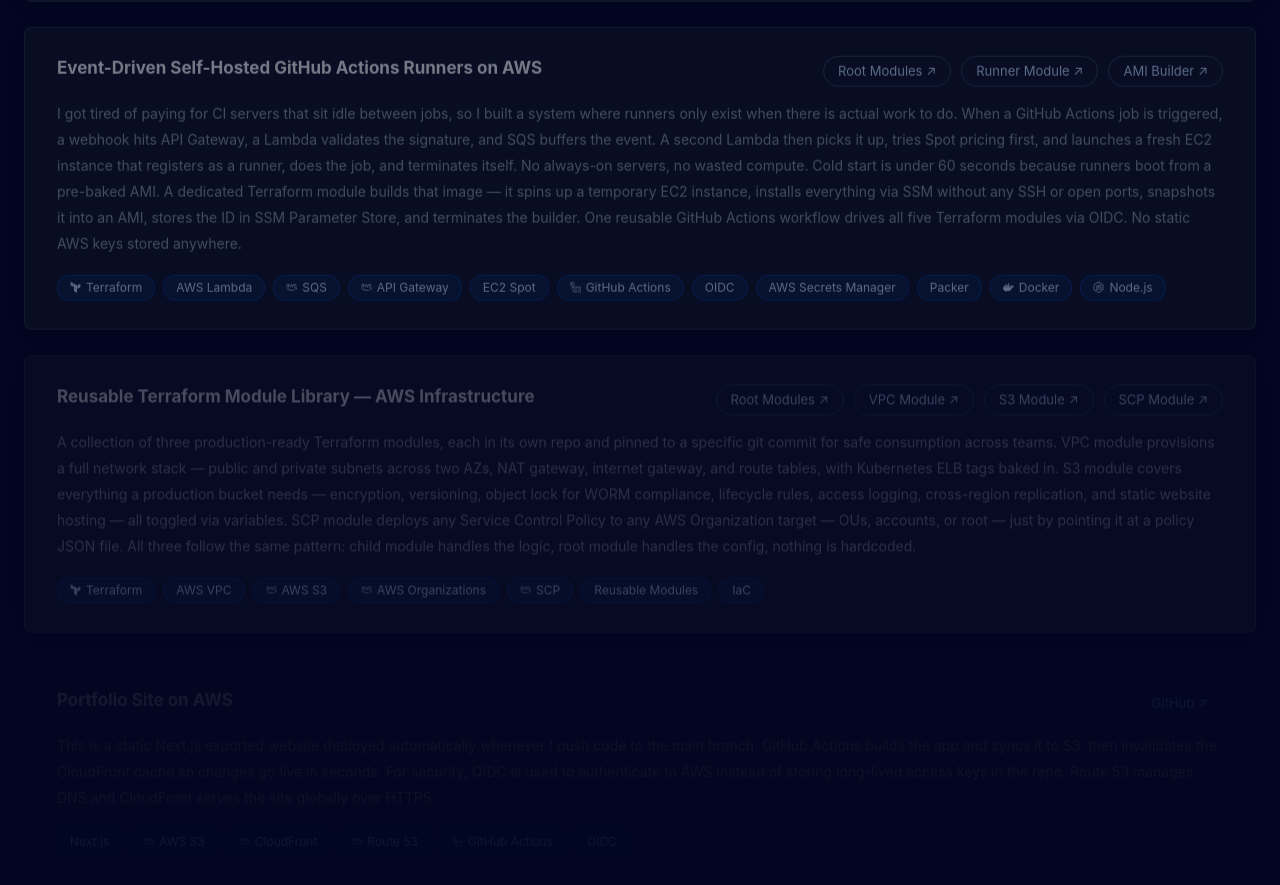
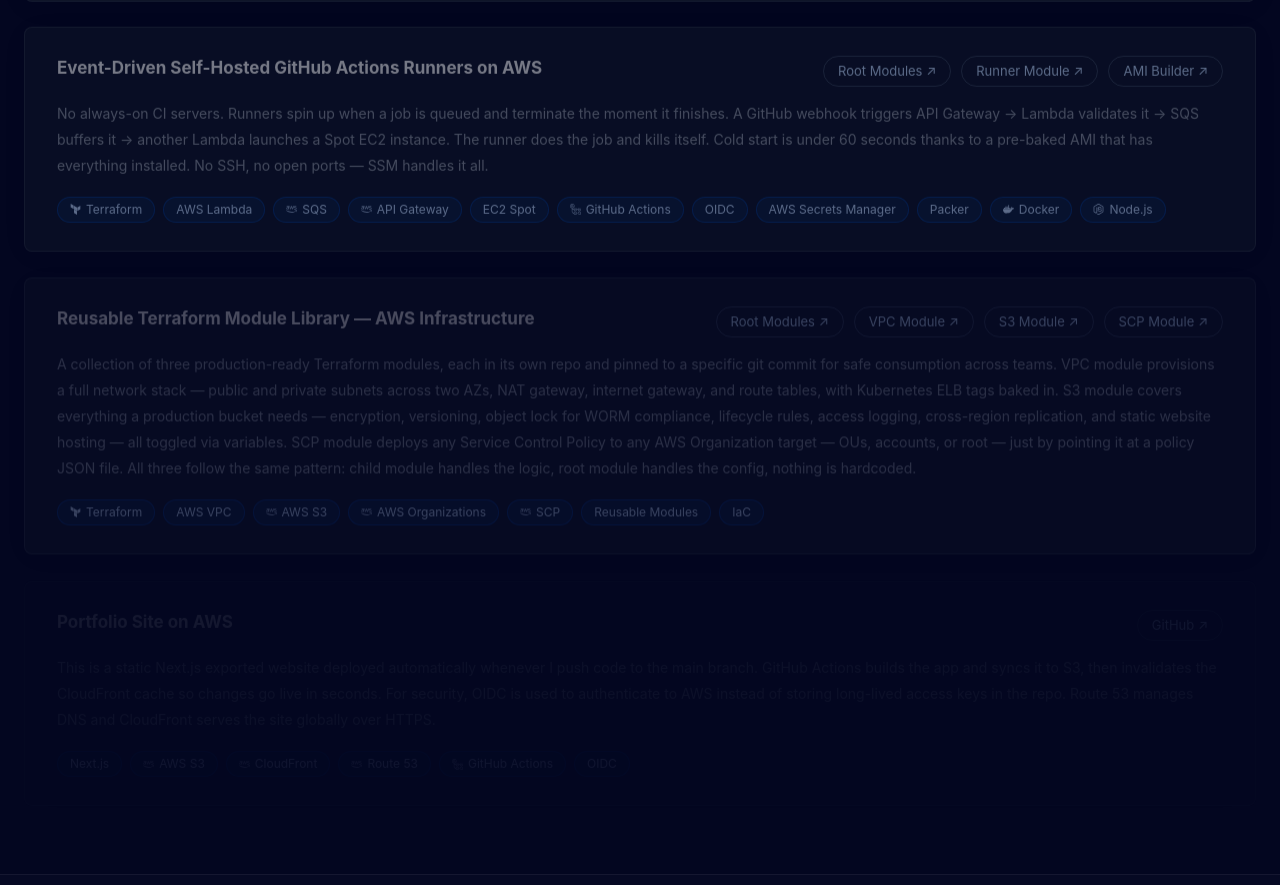
Before and after one commit to ochirdorj/portfolio, a Next.js app: page / in a window 1280 px wide. Shown: the part 2656-3541 px from the top of the page. Built offline with nearby package versions, Linux system fonts and the light colour scheme.

Commit message:
self hosted runner content has been improved

```diff
--- a/data/content.ts
+++ b/data/content.ts
@@ -60,7 +60,7 @@
     },
 {
   title: "Event-Driven Self-Hosted GitHub Actions Runners on AWS",
-  description: "I got tired of paying for CI servers that sit idle between jobs, so I built a system where runners only exist when there is actual work to do. When a GitHub Actions job is triggered, a webhook hits API Gateway, a Lambda validates the signature, and SQS buffers the event. A second Lambda then picks it up, tries Spot pricing first, and launches a fresh EC2 instance that registers as a runner, does the job, and terminates itself. No always-on servers, no wasted compute. Cold start is under 60 seconds because runners boot from a pre-baked AMI. A dedicated Terraform module builds that image — it spins up a temporary EC2 instance, installs everything via SSM without any SSH or open ports, snapshots it into an AMI, stores the ID in SSM Parameter Store, and terminates the builder. One reusable GitHub Actions workflow drives all five Terraform modules via OIDC. No static AWS keys stored anywhere.",
+  description: "No always-on CI servers. Runners spin up when a job is queued and terminate the moment it finishes. A GitHub webhook triggers API Gateway → Lambda validates it → SQS buffers it → another Lambda launches a Spot EC2 instance. The runner does the job and kills itself. Cold start is under 60 seconds thanks to a pre-baked AMI that has everything installed. No SSH, no open ports — SSM handles it all.",
   tags: ["Terraform", "AWS Lambda", "SQS", "API Gateway", "EC2 Spot", "GitHub Actions", "OIDC", "AWS Secrets Manager", "Packer", "Docker", "Node.js"],
   links: [
     { label: "Root Modules", url: "https://github.com/ochirdorj/root_modules" },
```
